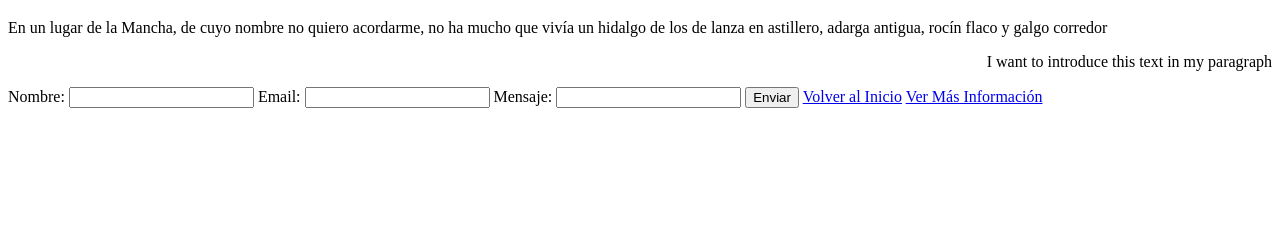
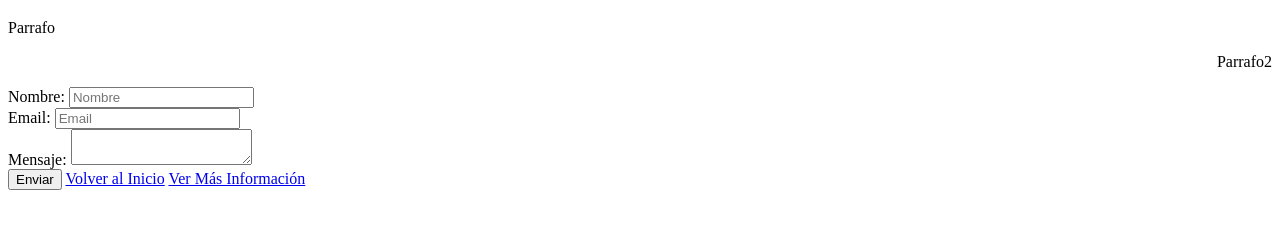
Before and after one commit to Armenteros05/Ejercicio-HTML, a plain HTML site: page index.html in a window 1280 px wide. Shown: the part 61-290 px from the top of the page. Drawn offline with Linux system fonts and the light colour scheme.

Commit message:
Ejercicio corregido

```diff
--- a/index.html
+++ b/index.html
@@ -7,16 +7,22 @@
 </head>
 <body>
     <h1 id="Titulo-Principal">Esta es mi pagina web de prueba</h1>
-    <div>En un lugar de la Mancha, de cuyo nombre no quiero acordarme, no ha mucho que vivía un hidalgo de los de lanza en astillero, adarga antigua, rocín flaco y galgo corredor</div>
-    <p lang ="en" dir="rtl"> I want to introduce this text in my paragraph</p>
-    <form>
+    <div class="seccion-principal">
+        <p>Parrafo</p>
+        <p lang ="en" dir="rtl"> Parrafo2</p>
+    </div>
+
+    <form action="" method="post">
         <label for="name">Nombre:</label>
-        <input tabindex="1" type="text" id="name" name="name">
+        <input tabindex="1" type="text" placeholder="Nombre" id="name" name="name"><br>
+
         <label for="email">Email:</label>
-        <input tabindex="2" type="email" id="email" name="email" title=" Escribe tu correo electrónico">
+        <input tabindex="2" type="email" placeholder="Email" id="email" name="email" title=" Escribe tu correo electrónico"><br>
+
         <label for="mensaje">Mensaje:</label>
-        <input tabindex="3" type="text" id="mensaje" name="mensaje">
-        <button type="submit">Enviar</button>
+        <textarea tabindex="3"  id="mensaje" name="mensaje"></textarea><br>
+
+        <button type="submit" id="boton" tabindex="4">Enviar</button>
         <a href="#Titulo-Principal" tabindex="4">Volver al Inicio</a>
         <a href="https://github.com/Armenteros05/Ejercicio-HTML/branches" tabindex="5">Ver Más Información</a>
 
```
